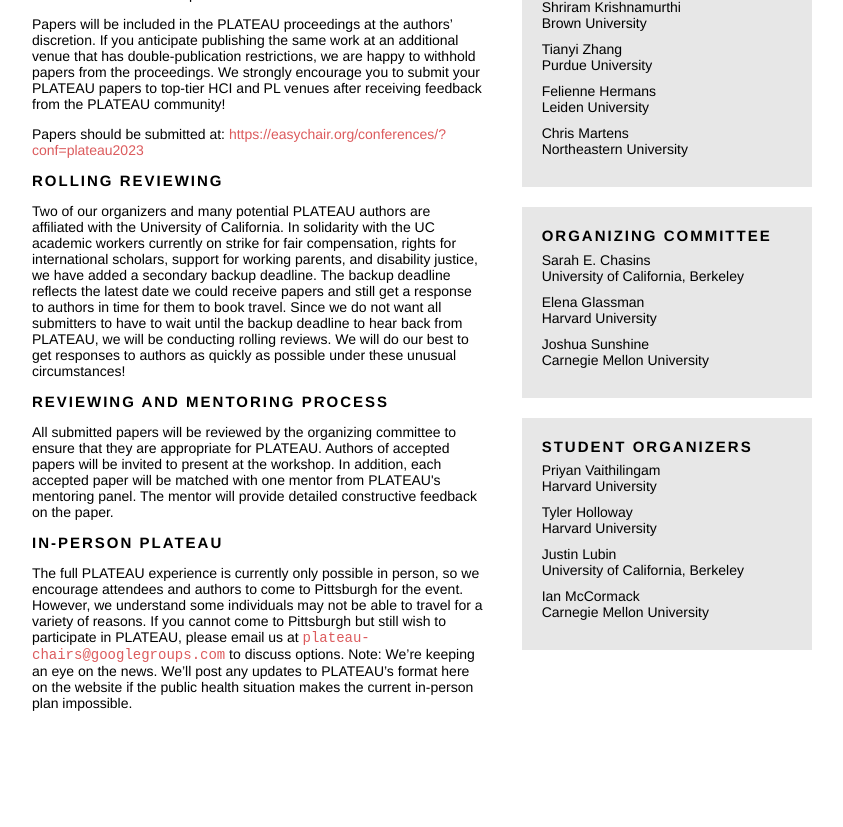
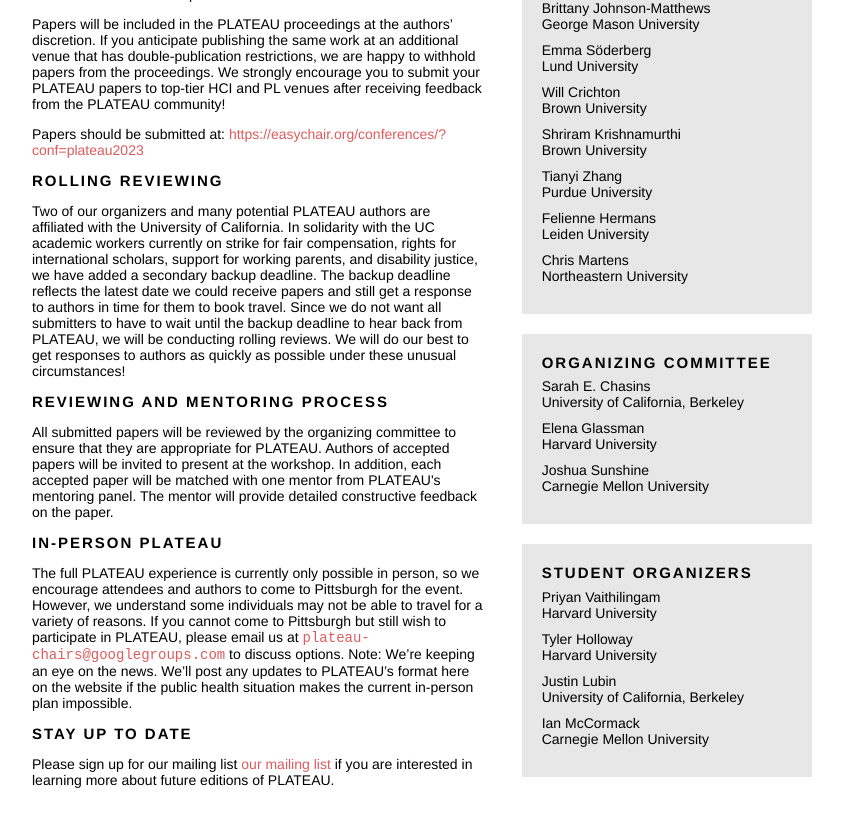
Before and after one commit to plateau-workshop/plateau-2024, a Jekyll site: the page built from index.html, in a window 1280 px wide and 900 px high, scrolled down 1278 px. Shown: the top 827 px of the window, without its empty margins (218-1061 px from the left). Built offline with Jekyll 4.4.1, drawn with Linux system fonts in a browser that asks for light colours; some of the changed text lies outside the part shown.

Commit message:
Added mailing list link.

```diff
--- a/_config.yml
+++ b/_config.yml
@@ -15,6 +15,7 @@
 backup_submission_date: "Tuesday, January 10th, 2023"
 submission_site: "https://easychair.org/conferences/?conf=plateau2023"
 registration_site: "https://forms.gle/9kLW3SSa1naGnTEw6"
+mailing_list_link: "https://groups.google.com/g/plateau-announcements"
 #proceedings_site: "TBD"
 # room_number_or_description:
 
--- a/_layouts/default.html
+++ b/_layouts/default.html
@@ -185,6 +185,17 @@
   </div>
   {% endif %}
 
+  {% if site.mailing_list_link %}
+  <div class="box">
+    <div class="header lead">
+    Mailing List
+    </div>
+    <div class="margin-bottom">
+      <a href="{{ site.mailing_list_link | escape }}" target="_blank">{{ site.mailing_list_link | escape }}</a>
+    </div>
+  </div>
+  {% endif %}
+
   {% if site.mentors %}
   <div class="box">
     <div class="header lead">
--- a/index.html
+++ b/index.html
@@ -138,4 +138,12 @@
     options.
     Note: We’re keeping an eye on the news.  We’ll post any updates to PLATEAU’s format here on the website if the public health situation makes the current in-person plan impossible.
   </p>
+
+
+  <div class="header lead">Stay Up to Date</div>
+  <p>
+    Please sign up for our mailing list
+    <a href="{{ site.mailing_list_link | escape }}" target="_blank">our mailing list</a>
+    if you are interested in learning more about future editions of PLATEAU.
+  </p>
 </div>
```
Also changed, not shown: 4 other files.
